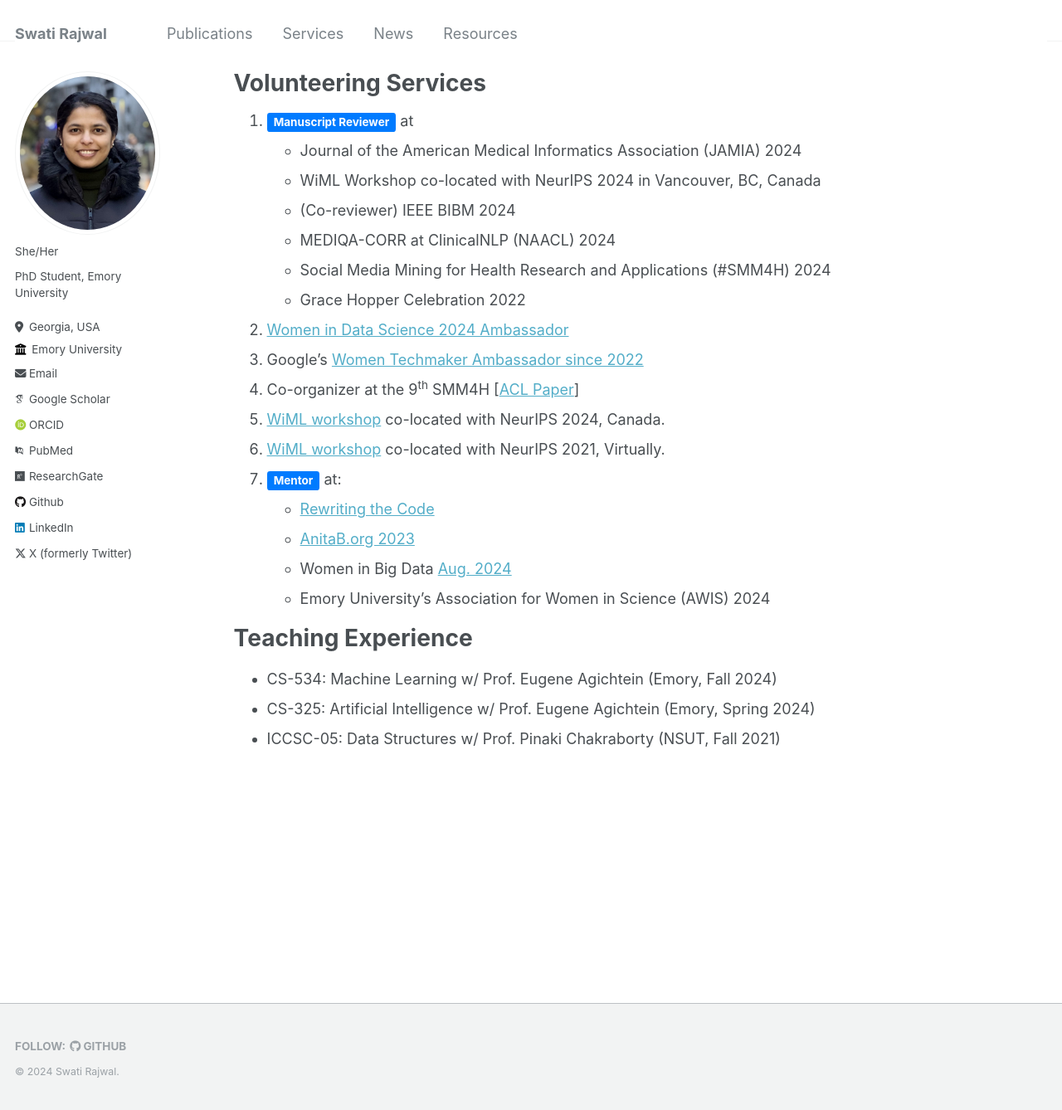
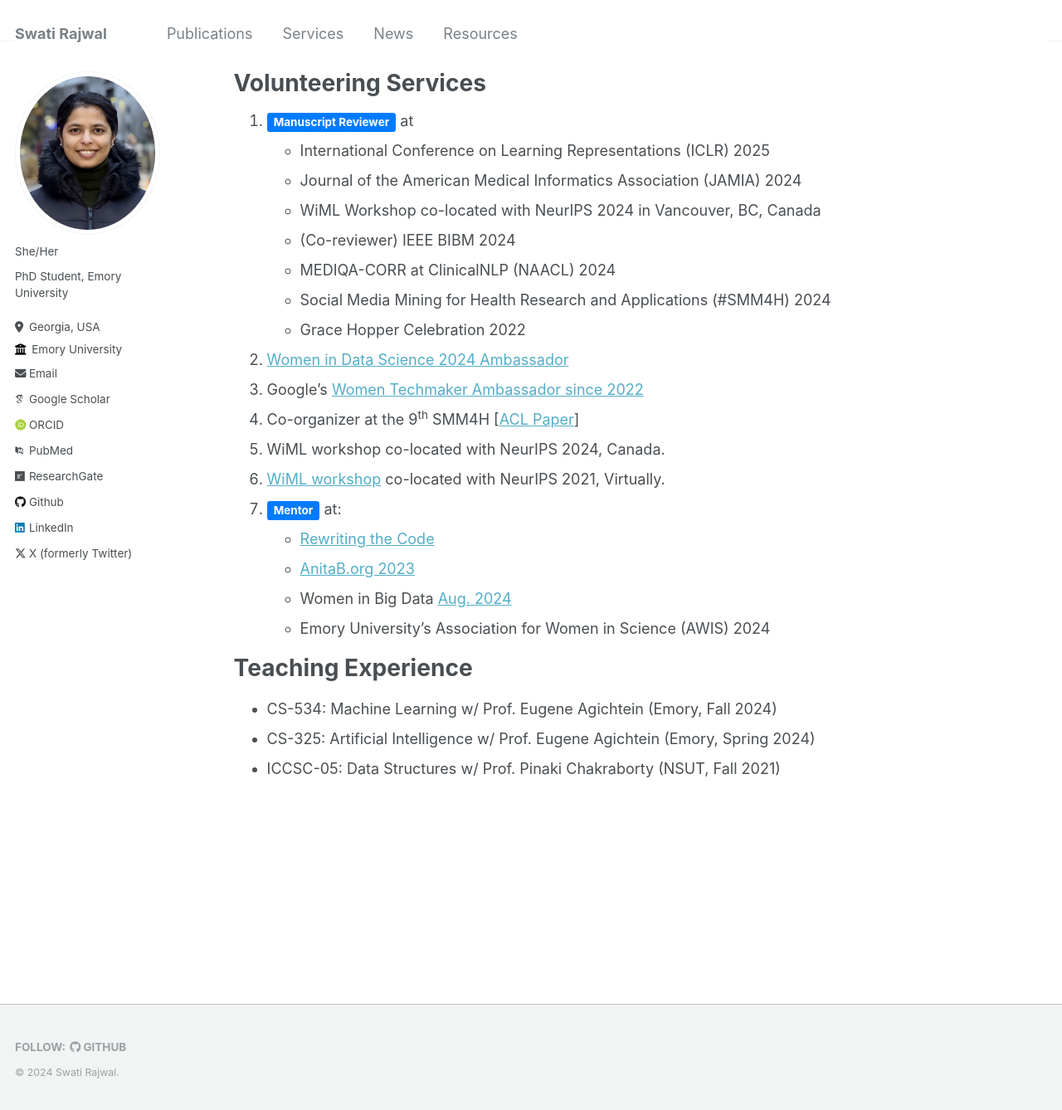
Before and after one commit to swati-rajwal/swati-rajwal.github.io, a Jekyll site: the page built from _pages/services.md, in a window 1280 px wide and 1338 px high. Shown: the whole window at 83% size. Built offline with Jekyll 4.4.1, drawn with Linux system fonts in a browser that asks for light colours; some web fonts are replaced; some of the changed lines change nothing that is shown.

Commit message:
Update services.md

```diff
--- a/_pages/services.md
+++ b/_pages/services.md
@@ -6,6 +6,7 @@ author_profile: true
 ---
 
 1. <span class="label label-success" style="background-color: #007bff; display: inline; padding: .2em .6em .3em; font-size: 75%; font-weight: bold; line-height: 1; color: #ffffff; text-align: center; white-space: nowrap; vertical-align: baseline; border-radius: .25em;">Manuscript Reviewer</span> at
+   * International Conference on Learning Representations (ICLR) 2025
    * Journal of the American Medical Informatics Association (JAMIA) 2024
    * WiML Workshop co-located with NeurIPS 2024 in Vancouver, BC, Canada
    * (Co-reviewer) IEEE BIBM 2024
@@ -15,7 +16,7 @@ author_profile: true
 3. <a href="https://www.widsworldwide.org/get-inspired/blog/people/swati-rajwal/" target="_blank">Women in Data Science 2024 Ambassador</a>
 4. Google's <a href="https://g.dev/swatirajwal" target="_blank">Women Techmaker Ambassador since 2022</a>
 5. Co-organizer at the 9<sup>th</sup> SMM4H [<a href="https://aclanthology.org/2024.smm4h-1.40/" target="_blank">ACL Paper</a>]
-6. <a href="https://x.com/SwatiRajwal/status/1468835482976940032" target="_blank">WiML workshop</a> co-located with NeurIPS 2024, Canada.
+6. WiML workshop co-located with NeurIPS 2024, Canada.
 7. <a href="https://x.com/SwatiRajwal/status/1468835482976940032" target="_blank">WiML workshop</a> co-located with NeurIPS 2021, Virtually.
 8. <span class="label label-success" style="background-color: #007bff; display: inline; padding: .2em .6em .3em; font-size: 75%; font-weight: bold; line-height: 1; color: #ffffff; text-align: center; white-space: nowrap; vertical-align: baseline; border-radius: .25em;">Mentor</span> at:
     * <a href="https://rewritingthecode.org/member-story/meet-swati/" target="_blank">Rewriting the Code</a>
```
